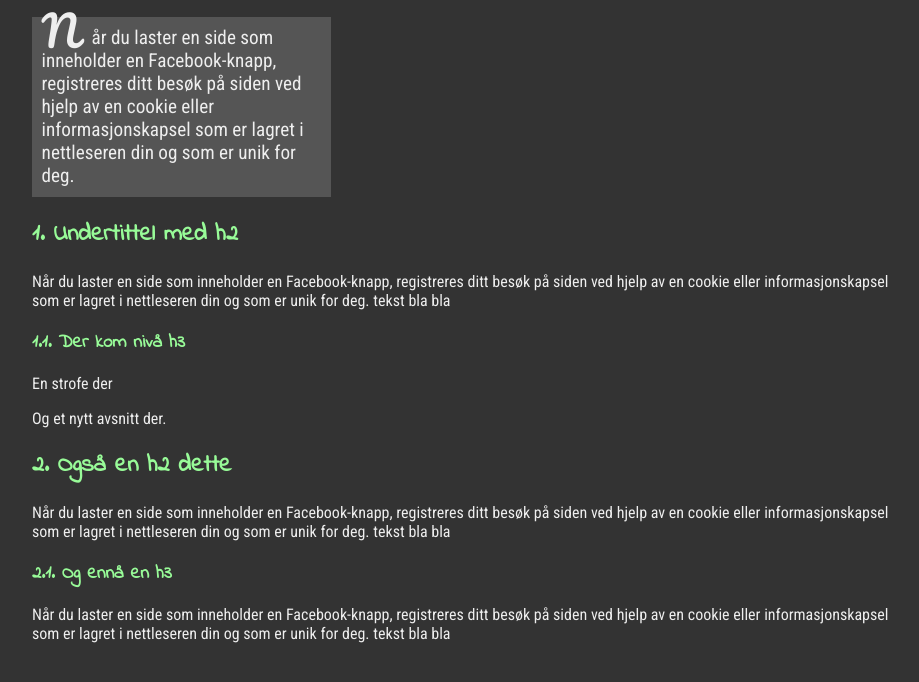
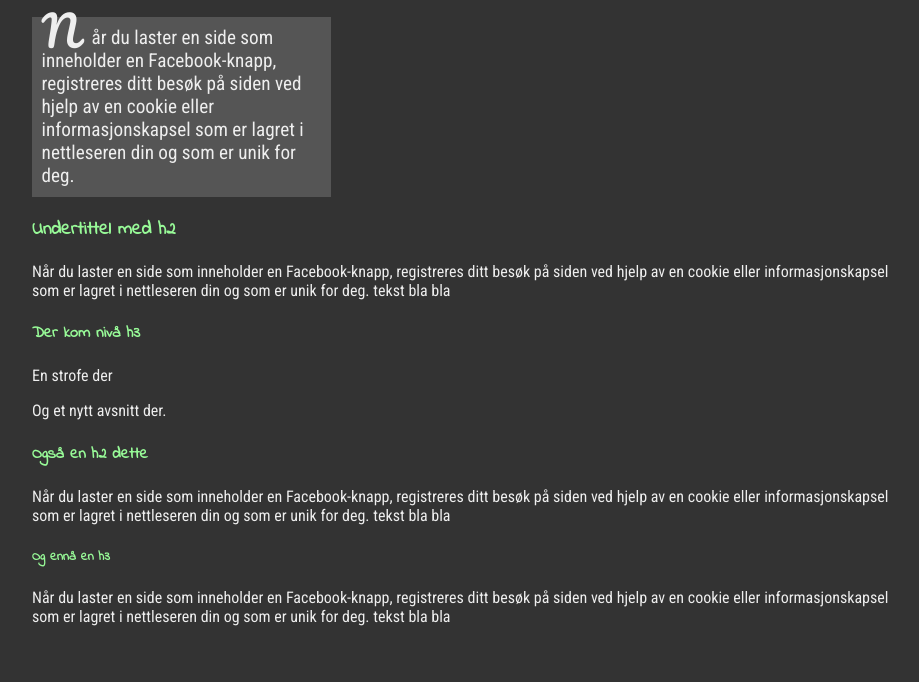
Before and after one commit to dynnamitt/dynnamitt.github.io, a plain HTML site: page index.html in a window 1280 px wide. Shown: the part 168-850 px from the top of the page, without its empty margins (104-1023 px from the left). Drawn offline with Linux system fonts and the light colour scheme.

Commit message:
Update index.html

```diff
--- a/index.html
+++ b/index.html
@@ -19,8 +19,8 @@
     Facebook-knapp, registreres ditt besøk på
     siden ved hjelp av en cookie eller informasjonskapsel
     som er lagret i nettleseren din og som er unik for deg.
-
-<h2>Undertittel med h2</h2>
+  <section>
+  <h1>Undertittel med h2</h1>
 
   <p id=info2>
     Når du laster en side som inneholder en
@@ -28,18 +28,19 @@
     siden ved hjelp av en cookie eller informasjonskapsel
     som er lagret i nettleseren din og som er unik for deg.
     tekst bla bla
-
-<h3>
+  <section>
+  <h1>
     Der kom nivå h3
-</h3>
+  </h1>
   <p>
     En strofe der
   <p>
     Og et nytt avsnitt der.
-
-<h2>
+  </section>
+  <section>
+  <h1>
     Også en h2 dette
-</h2>
+  </h1>
 
   <p>
     Når du laster en side som inneholder en
@@ -47,10 +48,10 @@
     siden ved hjelp av en cookie eller informasjonskapsel
     som er lagret i nettleseren din og som er unik for deg.
     tekst bla bla
-
-<h3>
+  <section>
+  <h1>
     Og ennå en h3
-</h3>
+  </h1>
 
   <p>
     Når du laster en side som inneholder en
@@ -58,5 +59,6 @@
     siden ved hjelp av en cookie eller informasjonskapsel
     som er lagret i nettleseren din og som er unik for deg.
     tekst bla bla
-
   </section>
+  </section>
+</section>
```
Lines whose indentation alone changed are shown as unchanged.
